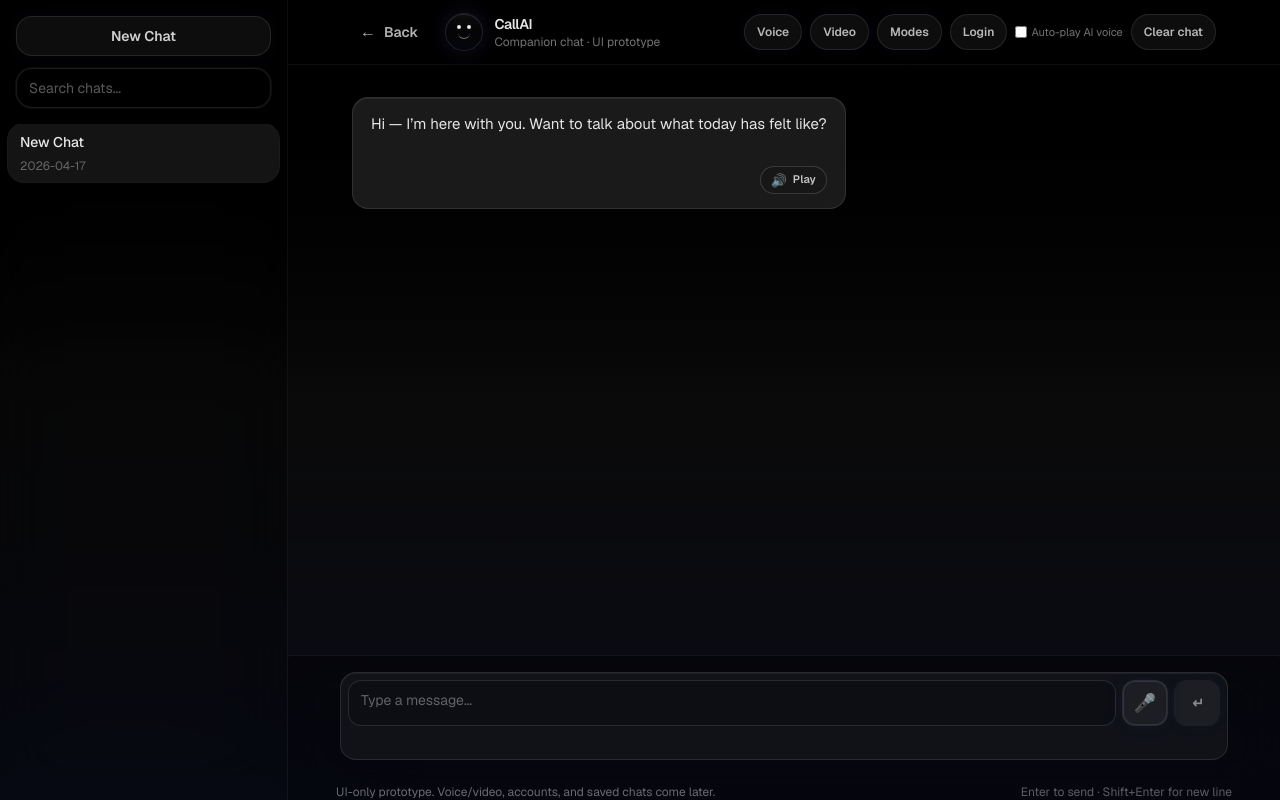
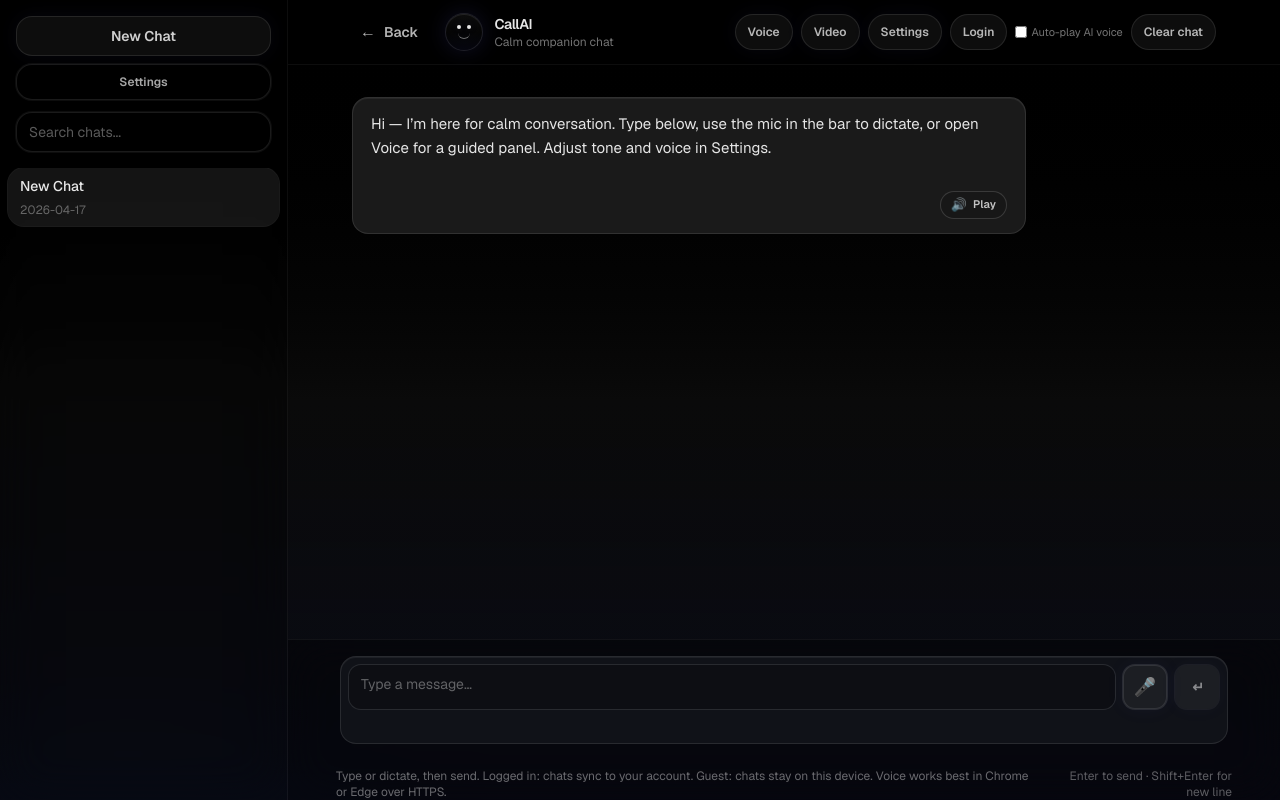
Before and after one commit to aliagha066/callai, a Next.js app: page /chat in a window 1280 px wide. Built offline with nearby package versions, Linux system fonts and the light colour scheme; no server answers.

Commit message:
final product readiness polish

```diff
--- a/app/page.tsx
+++ b/app/page.tsx
@@ -20,7 +20,8 @@ export default function Home() {
             © {new Date().getFullYear()} CallAI. Built for calm, human connection.
           </p>
           <p className="text-sm text-white/40">
-            Voice, video, modes, and accounts coming later.
+            Video calls are planned next; chat, voice, accounts, and saved history
+            already work in the app.
           </p>
         </div>
       </footer>
--- a/components/AuthControls.tsx
+++ b/components/AuthControls.tsx
@@ -334,7 +334,7 @@ export function AuthControls({ compact }: Props) {
             >
               Close
             </button>
-            <span className="text-[11px] text-white/35">UI-only. No DB yet.</span>
+            <span className="text-[11px] text-white/35">Secure sign-in · chats sync when logged in</span>
           </div>
         </div>
       ) : null}
--- a/components/ChatInput.tsx
+++ b/components/ChatInput.tsx
@@ -111,9 +111,13 @@ export function ChatInput({
                             ? "bg-emerald-500/10 text-white/90 ring-emerald-400/25 hover:bg-emerald-500/12"
                             : "bg-white/5 text-white/80 hover:bg-white/10 hover:text-white/90",
                     ].join(" ")}
-                    aria-label={voiceListening ? "Stop voice input" : "Voice input"}
+                    aria-label={voiceListening ? "Stop dictation" : "Start dictation"}
                     title={
-                      onVoiceMicToggle ? "Tap to toggle voice input" : "Voice input"
+                      onVoiceOpenPanelFallback && onVoiceMicToggle
+                        ? "Tap: dictate into the message · Long-press: open voice panel"
+                        : onVoiceMicToggle
+                          ? "Tap: toggle dictation into the message"
+                          : "Voice input"
                     }
                   >
                     <span className="text-[18px] leading-none">{"\u{1F3A4}"}</span>
@@ -147,10 +151,12 @@ export function ChatInput({
 
         <div className="mx-auto w-full max-w-4xl mt-2 flex min-w-0 flex-col gap-1 sm:flex-row sm:items-center sm:justify-between sm:gap-3">
           <p className="min-w-0 text-xs text-white/40">
-            UI-only prototype. Voice/video, accounts, and saved chats come later.
+            Type or dictate, then send. Logged in: chats sync to your account. Guest:
+            chats stay on this device. Voice works best in Chrome or Edge over HTTPS.
           </p>
-          <p className="hidden text-xs text-white/35 sm:block">
-            Enter to send · Shift+Enter for new line
+          <p className="text-xs text-white/35 sm:text-right">
+            <span className="sm:hidden">Enter sends · Shift+Enter newline</span>
+            <span className="hidden sm:inline">Enter to send · Shift+Enter for new line</span>
           </p>
         </div>
       </div>
--- a/components/ChatWindow.tsx
+++ b/components/ChatWindow.tsx
@@ -239,12 +239,38 @@ function ChatWindowInner({ brandName = "CallAI" }: Props) {
   );
   const [voiceOutputUserActivated, setVoiceOutputUserActivated] = useState(false);
   const [memoryFacts, setMemoryFacts] = useState<MemoryFact[]>([]);
+  const [settingsQuickNotice, setSettingsQuickNotice] = useState<string | null>(
+    null,
+  );
+  const settingsQuickNoticeTimerRef = useRef<ReturnType<typeof setTimeout> | null>(
+    null,
+  );
 
   useEffect(() => {
     setMemoryFacts(loadMemoryFacts(authedUserId));
   }, [authedUserId]);
 
   useEffect(() => {
+    return () => {
+      if (settingsQuickNoticeTimerRef.current) {
+        clearTimeout(settingsQuickNoticeTimerRef.current);
+        settingsQuickNoticeTimerRef.current = null;
+      }
+    };
+  }, []);
+
+  function flashSettingsQuickNotice(message: string) {
+    setSettingsQuickNotice(message);
+    if (settingsQuickNoticeTimerRef.current) {
+      clearTimeout(settingsQuickNoticeTimerRef.current);
+    }
+    settingsQuickNoticeTimerRef.current = setTimeout(() => {
+      setSettingsQuickNotice(null);
+      settingsQuickNoticeTimerRef.current = null;
+    }, 4500);
+  }
+
+  useEffect(() => {
     saveMemoryFacts(authedUserId, memoryFacts);
   }, [authedUserId, memoryFacts]);
 
@@ -255,12 +281,20 @@ function ChatWindowInner({ brandName = "CallAI" }: Props) {
   const headerActions = useMemo(
     () =>
       [
-        { label: "Voice", hint: "Dictate into the message box", action: "voice" as const },
-        { label: "Video", hint: "Video (preview)", action: "video" as const },
         {
-          label: "Modes",
-          hint: "Open settings — companion mode & style",
-          action: "modes" as const,
+          label: "Voice",
+          hint: "Voice panel: review text, then send (mic in the bar dictates into the box)",
+          action: "voice" as const,
+        },
+        {
+          label: "Video",
+          hint: "Coming soon — not available yet",
+          action: "video" as const,
+        },
+        {
+          label: "Settings",
+          hint: "Name, companion mode, language, and voice",
+          action: "settings" as const,
         },
       ] as const,
     [],
@@ -553,7 +587,9 @@ function ChatWindowInner({ brandName = "CallAI" }: Props) {
   }, []);
 
   const voiceStatusText = useMemo(() => {
-    if (directVoiceUnavailableHint) return "Voice unavailable";
+    if (directVoiceUnavailableHint) {
+      return "Mic dictation unavailable — tap Voice or type";
+    }
     if (directVoiceStoppedHint) return "Stopped";
     if (directVoiceSending) return "Sending…";
     if (directVoiceProcessing) return "Processing…";
@@ -573,10 +609,22 @@ function ChatWindowInner({ brandName = "CallAI" }: Props) {
 
   const voiceStatusKind = useMemo(() => {
     if (directVoiceListening) return "listening" as const;
-    if (directVoiceProcessing || directVoiceSending) return "working" as const;
+    if (
+      directVoiceProcessing ||
+      directVoiceSending ||
+      directVoiceSettling
+    ) {
+      return "working" as const;
+    }
     if (ttsSpeakingMessageId) return "speaking" as const;
     return "idle" as const;
-  }, [directVoiceListening, directVoiceProcessing, directVoiceSending, ttsSpeakingMessageId]);
+  }, [
+    directVoiceListening,
+    directVoiceProcessing,
+    directVoiceSending,
+    directVoiceSettling,
+    ttsSpeakingMessageId,
+  ]);
 
   const filteredChats = useMemo(() => {
     const q = chatSearch.trim().toLowerCase();
@@ -1631,6 +1679,14 @@ function ChatWindowInner({ brandName = "CallAI" }: Props) {
             >
               New Chat
             </button>
+            <button
+              type="button"
+              onClick={openSettingsPanel}
+              className="mt-2 inline-flex h-9 w-full items-center justify-center rounded-2xl border border-white/10 bg-black/20 px-4 text-xs font-semibold text-white/65 ring-1 ring-white/5 transition-all duration-200 hover:bg-white/5 hover:text-white/85 hover:brightness-110"
+              title="Open settings"
+            >
+              Settings
+            </button>
             <div className="mt-3">
               <input
                 value={chatSearch}
@@ -1681,6 +1737,17 @@ function ChatWindowInner({ brandName = "CallAI" }: Props) {
                 >
                   New Chat
                 </button>
+                <button
+                  type="button"
+                  onClick={() => {
+                    setMobileChatDrawerOpen(false);
+                    openSettingsPanel();
+                  }}
+                  className="mt-2 inline-flex h-9 w-full items-center justify-center rounded-2xl border border-white/10 bg-black/20 px-4 text-xs font-semibold text-white/65 ring-1 ring-white/5 transition-all duration-200 hover:bg-white/5 hover:text-white/85 hover:brightness-110"
+                  title="Open settings"
+                >
+                  Settings
+                </button>
                 <div className="mt-3">
                   <input
                     value={chatSearch}
@@ -1738,8 +1805,8 @@ function ChatWindowInner({ brandName = "CallAI" }: Props) {
                     <p className="truncate text-sm font-semibold tracking-tight text-white/90">
                       {brandName}
                     </p>
-                    <p className="hidden text-xs text-white/45 sm:block">
-                      Companion chat · UI prototype
+                    <p className="truncate text-xs text-white/45">
+                      Calm companion chat
                     </p>
                   </div>
                 </Link>
@@ -1751,7 +1818,7 @@ function ChatWindowInner({ brandName = "CallAI" }: Props) {
                     key={a.label}
                     type="button"
                     onClick={() => {
-                      if (a.action === "modes") openSettingsPanel();
+                      if (a.action === "settings") openSettingsPanel();
                       if (a.action === "voice") {
                         setVoiceOutputUserActivated(true);
                         setVoiceInputOpen(true);
@@ -1775,7 +1842,15 @@ function ChatWindowInner({ brandName = "CallAI" }: Props) {
                     onChange={(e) => {
                       const on = e.target.checked;
                       if (on) setVoiceOutputUserActivated(true);
-                      void saveSettings({ ...settings, autoPlayAiVoice: on });
+                      void saveSettings({ ...settings, autoPlayAiVoice: on }).catch(
+                        (err) => {
+                          flashSettingsQuickNotice(
+                            err instanceof Error
+                              ? err.message
+                              : "Could not save Auto-play",
+                          );
+                        },
+                      );
                     }}
                   />
                   <span className="hidden sm:inline">Auto-play AI voice</span>
@@ -1801,6 +1876,16 @@ function ChatWindowInner({ brandName = "CallAI" }: Props) {
                   <span className="hidden sm:inline">Clear chat</span>
                 </button>
               </div>
+              {settingsQuickNotice ? (
+                <div className="w-full basis-full pb-1 sm:pb-0">
+                  <p
+                    className="text-center text-[11px] leading-snug text-amber-200/90 sm:text-right"
+                    role="status"
+                  >
+                    {settingsQuickNotice}
+                  </p>
+                </div>
+              ) : null}
             </div>
           </header>
 
@@ -1904,7 +1989,7 @@ function ChatWindowInner({ brandName = "CallAI" }: Props) {
           className="fixed inset-0 z-[61] flex items-end justify-center p-4 sm:items-center"
           role="dialog"
           aria-modal="true"
-          aria-label="Video coming soon"
+          aria-label="Video not available yet"
         >
           <button
             type="button"
@@ -1913,16 +1998,17 @@ function ChatWindowInner({ brandName = "CallAI" }: Props) {
             onClick={() => setComingSoonKind(null)}
           />
           <div className="relative w-full max-w-sm overflow-hidden rounded-2xl border border-white/10 bg-[rgb(var(--panel))] p-4 shadow-[0_0_40px_rgba(0,0,0,0.6)]">
-            <p className="text-sm font-semibold text-white/85">Video</p>
+            <p className="text-sm font-semibold text-white/85">Video calls</p>
             <p className="mt-2 text-sm leading-6 text-white/60">
-              Video is coming soon.
+              Video isn&apos;t available yet — this button is only here to show
+              what&apos;s planned. Chat and voice still work as usual.
             </p>
             <button
               type="button"
               onClick={() => setComingSoonKind(null)}
               className="mt-4 inline-flex h-10 w-full items-center justify-center rounded-xl bg-white/10 px-4 text-sm font-semibold text-white/85 ring-1 ring-white/10 transition-all duration-200 hover:bg-white/14 hover:brightness-110"
             >
-              OK
+              Got it
             </button>
           </div>
         </div>
--- a/components/SettingsPanel.tsx
+++ b/components/SettingsPanel.tsx
@@ -1,6 +1,6 @@
 "use client";
 
-import { useMemo, useState } from "react";
+import { useEffect, useRef, useState } from "react";
 import {
   type CompanionMode,
   type PreferredLanguage,
@@ -16,13 +16,18 @@ export function SettingsPanel() {
   const [draft, setDraft] = useState(settings);
   const [busy, setBusy] = useState(false);
   const [error, setError] = useState<string | null>(null);
+  const wasOpenRef = useRef(isOpen);
 
-  // Keep draft in sync when opening.
-  useMemo(() => {
-    if (!isOpen) return;
-    setDraft(settings);
-    setError(null);
-    setBusy(false);
+  // When the panel opens, load the latest saved settings into the draft once.
+  // Avoid resetting on every settings tick while the user is editing.
+  useEffect(() => {
+    const wasOpen = wasOpenRef.current;
+    wasOpenRef.current = isOpen;
+    if (isOpen && !wasOpen) {
+      setDraft(settings);
+      setError(null);
+      setBusy(false);
+    }
   }, [isOpen, settings]);
 
   if (!isOpen) return null;
@@ -54,7 +59,8 @@ export function SettingsPanel() {
             <div>
               <p className="text-sm font-semibold text-white/90">Settings</p>
               <p className="mt-1 text-xs text-white/55">
-                Personalize how your companion responds.
+                Tap Save to apply. Guests: stored on this device. Signed in: synced to
+                your account.
               </p>
             </div>
             <button
@@ -118,6 +124,9 @@ export function SettingsPanel() {
                   <option value="Azerbaijani">Azerbaijani</option>
                   <option value="Turkish">Turkish</option>
                 </select>
+                <p className="mt-1 text-[11px] leading-relaxed text-white/40">
+                  Affects assistant replies (API), not the read-aloud voice picker below.
+                </p>
               </div>
 
               <div>
@@ -178,7 +187,7 @@ export function SettingsPanel() {
                 </label>
 
                 <label className="flex cursor-pointer items-center justify-between gap-3 text-[11px] font-medium text-white/65">
-                  <span>Auto-send voice messages</span>
+                  <span>Auto-send after dictation</span>
                   <input
                     type="checkbox"
                     className="h-3.5 w-3.5 rounded border border-white/25 bg-black/40 text-indigo-400 focus-visible:outline-none focus-visible:ring-1 focus-visible:ring-indigo-500"
@@ -238,7 +247,8 @@ export function SettingsPanel() {
               </div>
 
               <p className="mt-2 text-[11px] leading-relaxed text-white/40">
-                Voice language uses your message language when set to Auto.
+                Read-aloud only: Auto follows the message text; a fixed choice prefers
+                that accent when your browser has a matching voice.
               </p>
             </div>
           </div>
--- a/components/SettingsProvider.tsx
+++ b/components/SettingsProvider.tsx
@@ -234,9 +234,9 @@ export function SettingsProvider({ children }: { children: React.ReactNode }) {
       close: () => setIsOpen(false),
       save: async (next) => {
         const safe = coerceSettings(next);
-        setSettings(safe);
 
         if (!authedUserId) {
+          setSettings(safe);
           saveGuestSettings(safe);
           try {
             window.dispatchEvent(new CustomEvent("callai:settings-saved"));
@@ -247,7 +247,7 @@ export function SettingsProvider({ children }: { children: React.ReactNode }) {
         }
 
         // Upsert to Supabase for logged-in users.
-        await supabase.from("user_settings").upsert({
+        const { error } = await supabase.from("user_settings").upsert({
           user_id: authedUserId,
           display_name: safe.displayName,
           ai_name: safe.aiName,
@@ -260,6 +260,8 @@ export function SettingsProvider({ children }: { children: React.ReactNode }) {
           voice_speech_rate: safe.voiceSpeechRate,
           updated_at: new Date().toISOString(),
         });
+        if (error) throw error;
+        setSettings(safe);
         try {
           window.dispatchEvent(new CustomEvent("callai:settings-saved"));
         } catch {
--- a/data/sampleMessages.ts
+++ b/data/sampleMessages.ts
@@ -12,7 +12,7 @@ export const sampleMessages: ChatMessage[] = [
     id: "m1",
     role: "assistant",
     content:
-      "Hi — I’m here with you. Want to talk about what today has felt like?",
+      "Hi — I’m here for calm conversation. Type below, use the mic in the bar to dictate, or open Voice for a guided panel. Adjust tone and voice in Settings.",
   },
   {
     id: "m2",
```
Also changed, not shown: components/VoiceInputPanel.tsx (+9 -2 lines).
